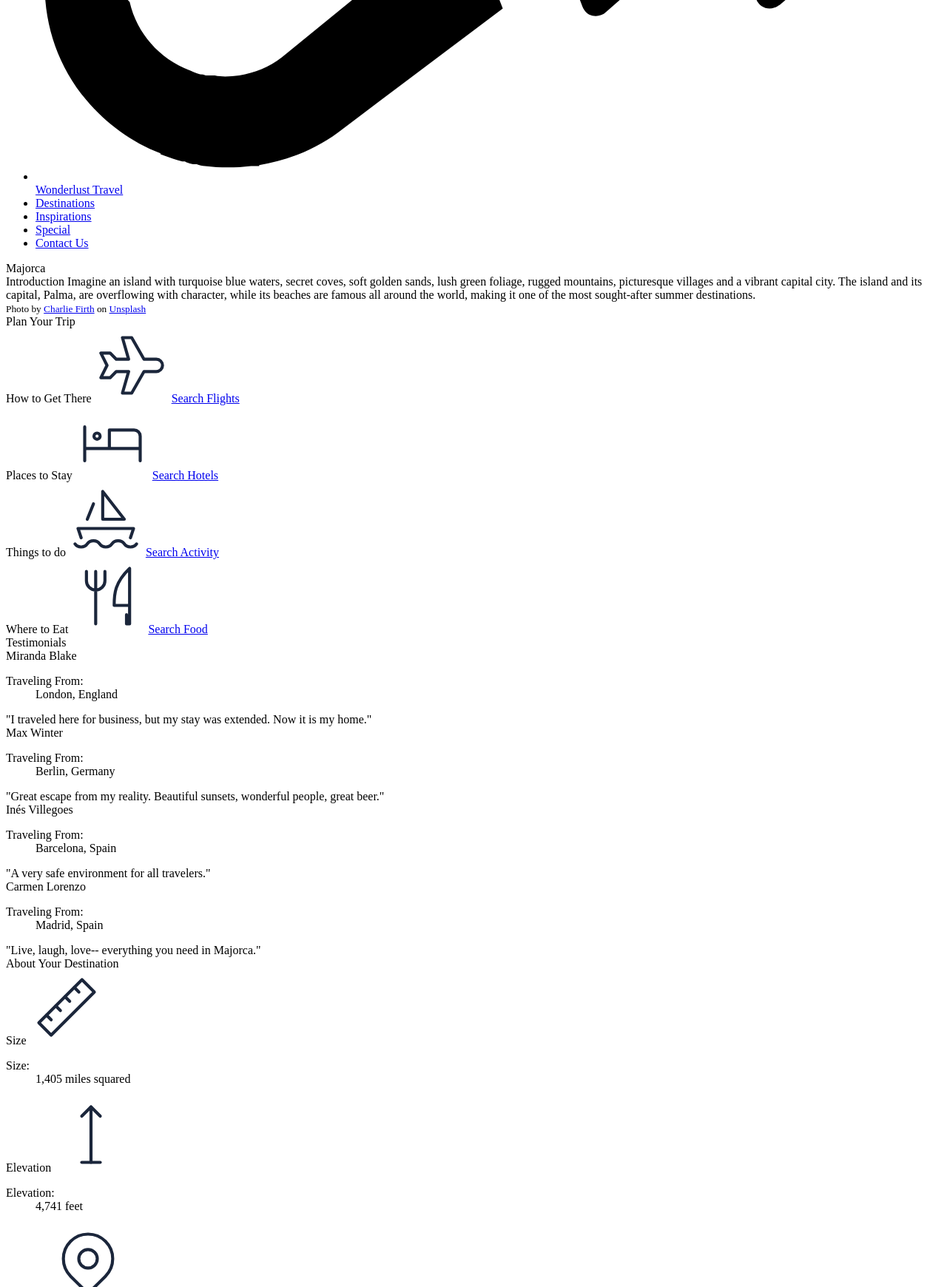
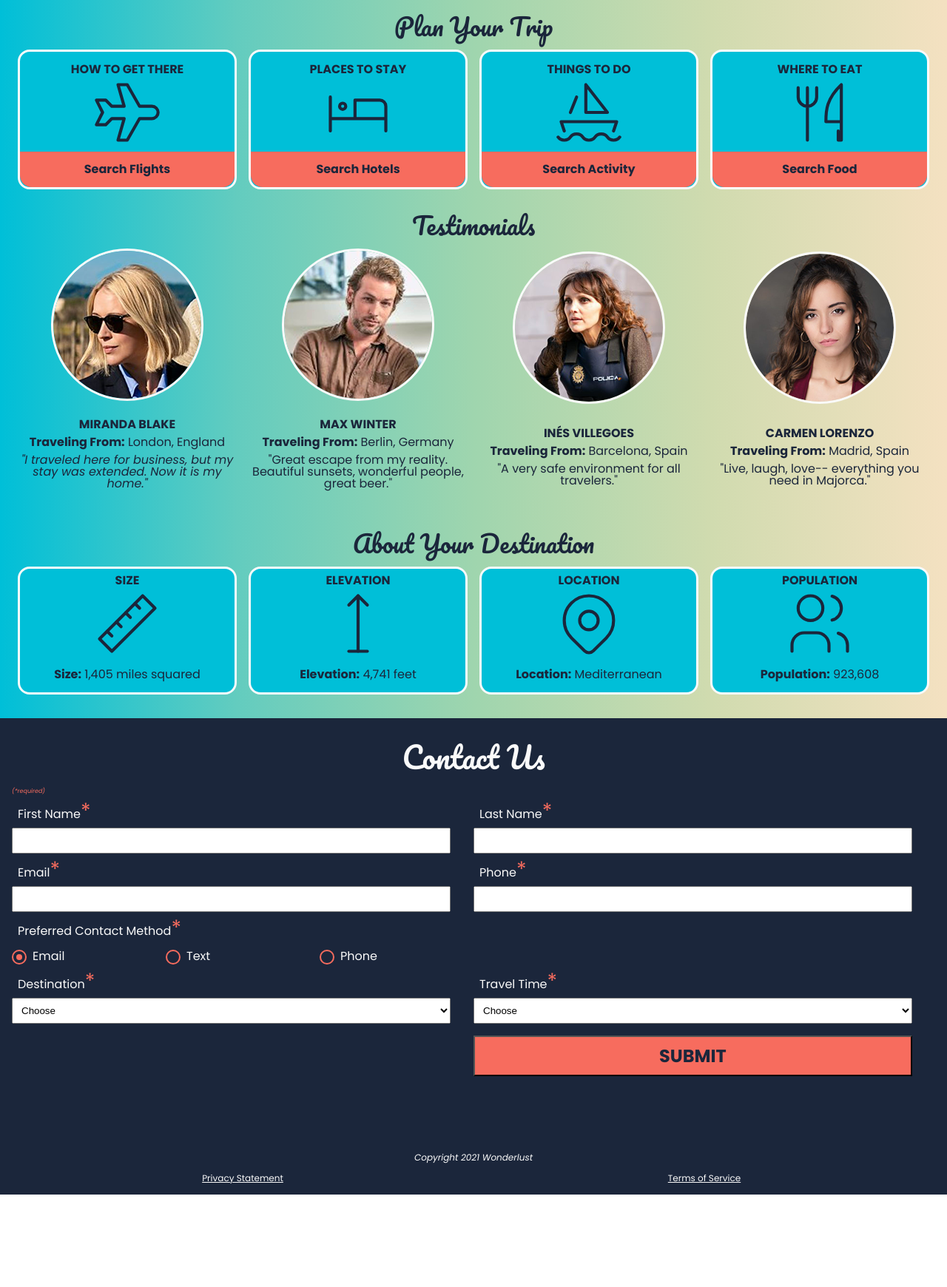
Before and after one commit to bflaner1/wonderlust, a plain HTML site: page index.html in a window 1280 px wide. Shown: the part 1060-2800 px from the top of the page at 74% size. After the commit the page ends 2675 px from the top, so only its background shows below. Drawn offline with Linux system fonts and the light colour scheme.

Commit message:
style implemented, semantics applied, code validated, no errors or warnings

```diff
--- a/index.html
+++ b/index.html
@@ -3,18 +3,19 @@
 <head>
     <meta charset="UTF-8">
     <meta name="viewport" content="width=device-width, initial-scale=1.0">
-
+    <link rel="stylesheet" href="styles.css">
     <title>Wonderlust Travel- Destination Majorca</title>
 </head>
 <body>
 
     <header>
-        Destination Majorca
-        Let Wonderlust Travel help you plan the trip of your dreams!
-        Specializing in unforgettable experiences, we offer curated trips to the breathtaking island of Majorca, a hidden gem in the Mediterranean. Whether you crave sun-drenched beaches, charming villages, or thrilling outdoor adventures, our expert team will craft the perfect itinerary tailored just for you.
+        <a href="#main" class="sr-only">Skip to "main content"</a>
+        <h1>Destination Majorca</h1>
+        <p>Let Wonderlust Travel help you plan the trip of your dreams!</p>
+        <p>Specializing in unforgettable experiences, we offer curated trips to the breathtaking island of Majorca, a hidden gem in the Mediterranean. Whether you crave sun-drenched beaches, charming villages, or thrilling outdoor adventures, our expert team will craft the perfect itinerary tailored just for you.</p>
     </header>
     <nav>
-        Main Navigation
+        <h2>Main Navigation</h2>
         <input type="checkbox" id="dropdown">
         <label for="dropdown"><span></span></label>
         <ul>
@@ -27,29 +28,27 @@
             <li><a href="#">Contact Us</a></li>
         </ul>
     </nav>
-    <main>
+    <main id="main">
         <article>
-            Majorca
+            <h2>Majorca</h2>
             <section id="intro">
-
-                Introduction
-                Imagine an island with turquoise blue waters, secret coves, soft golden sands, lush green foliage, rugged mountains, picturesque villages and a vibrant capital city. The island and its capital, Palma, are overflowing with character, while its beaches are famous all around the world, making it one of the most sought-after summer destinations.
+                <a href="#plan-your-trip" class="sr-only">Skip to "plan your trip"</a>
+                <h3>Introduction</h3>
+                <p>Imagine an island with turquoise blue waters, secret coves, soft golden sands, lush green foliage, rugged mountains, picturesque villages and a vibrant capital city. The island and its capital, Palma, are overflowing with character, while its beaches are famous all around the world, making it one of the most sought-after summer destinations.</p>
                 <div>
-                <!--Responsive Image for Art Direction
-                    images/majorca-beach-square-s.jpg
-                    images/majorca-beach-vertical-m.jpg
-                    images/majorca-beach-horizontal-l.jpg
-
-                    404px, 920px, 1280px
-                    -->
+                    <picture>
+                        <source media="(min-width: 1280px)" srcset="images/majorca-beach-horizontal-l.jpg">
+                        <source media="(min-width: 920px)" srcset="images/majorca-beach-vertical-m.jpg">
+                        <img src="images/majorca-beach-square-s.jpg" alt="Majorca Beach">
+                    </picture>
                     <small>Photo by <a href="https://unsplash.com/@charliefirth?utm_content=creditCopyText&utm_medium=referral&utm_source=unsplash">Charlie Firth</a> on <a href="https://unsplash.com/photos/sea-waves-crashing-on-shore-during-sunset-HQJIQjXq1HI?utm_content=creditCopyText&utm_medium=referral&utm_source=unsplash">Unsplash</a></small>
                 </div>
             </section>
             <section id="plan-your-trip">
-                Plan Your Trip
-
+                <h3>Plan Your Trip</h3>
+                <a href="#testimonials" class="sr-only">Skip to "testimonials"</a>
                 <section class="plan">
-                    How to Get There
+                    <h4>How to Get There</h4>
                     <svg xmlns="http://www.w3.org/2000/svg" class="icon icon-tabler icon-tabler-plane" width="100" height="100" viewBox="0 0 24 24" stroke-width="1" stroke="#1B263B" fill="none" stroke-linecap="round" stroke-linejoin="round">
                         <path stroke="none" d="M0 0h24v24H0z" fill="none"/>
                         <path d="M16 10h4a2 2 0 0 1 0 4h-4l-4 7h-3l2 -7h-4l-2 2h-3l2 -4l-2 -4h3l2 2h4l-2 -7h3z" />
@@ -57,7 +56,7 @@
                     <a href="#" title="Search for flights">Search Flights</a>
                 </section>
                 <section class="plan">
-                    Places to Stay
+                    <h4>Places to Stay</h4>
                     <svg xmlns="http://www.w3.org/2000/svg" class="icon icon-tabler icon-tabler-bed" width="100" height="100" viewBox="0 0 24 24" stroke-width="1" stroke="#1B263B" fill="none" stroke-linecap="round" stroke-linejoin="round">
                         <path stroke="none" d="M0 0h24v24H0z" fill="none"/>
                         <path d="M3 7v11m0 -4h18m0 4v-8a2 2 0 0 0 -2 -2h-8v6" />
@@ -66,7 +65,7 @@
                     <a href="#" title="Search for Hotels">Search Hotels</a>
                 </section>
                 <section class="plan">
-                    Things to do
+                    <h4>Things to do</h4>
                     <svg xmlns="http://www.w3.org/2000/svg" class="icon icon-tabler icon-tabler-sailboat" width="100" height="100" viewBox="0 0 24 24" stroke-width="1" stroke="#1B263B" fill="none" stroke-linecap="round" stroke-linejoin="round">
                         <path stroke="none" d="M0 0h24v24H0z" fill="none"/>
                         <path d="M2 20a2.4 2.4 0 0 0 2 1a2.4 2.4 0 0 0 2 -1a2.4 2.4 0 0 1 2 -1a2.4 2.4 0 0 1 2 1a2.4 2.4 0 0 0 2 1a2.4 2.4 0 0 0 2 -1a2.4 2.4 0 0 1 2 -1a2.4 2.4 0 0 1 2 1a2.4 2.4 0 0 0 2 1a2.4 2.4 0 0 0 2 -1" />
@@ -77,7 +76,7 @@
                     <a href="#" title="Search for Activities">Search Activity</a>
                 </section>
                 <section class="plan">
-                    Where to Eat
+                    <h4>Where to Eat</h4>
                     <svg xmlns="http://www.w3.org/2000/svg" class="icon icon-tabler icon-tabler-tools-kitchen-2" width="100" height="100" viewBox="0 0 24 24" stroke-width="1" stroke="#1B263B" fill="none" stroke-linecap="round" stroke-linejoin="round">
                         <path stroke="none" d="M0 0h24v24H0z" fill="none"/>
                         <path d="M19 3v12h-5c-.023 -3.681 .184 -7.406 5 -12zm0 12v6h-1v-3m-10 -14v17m-3 -17v3a3 3 0 1 0 6 0v-3" />
@@ -86,33 +85,35 @@
                 </section>
             </section>
             <section id="testimonials">
-                Testimonials
-
+                <h3>Testimonials</h3>
+                <a href="#about-your-destination" class="sr-only">Skip to "about your destination"</a>
                 <section>
-                    <!--Responsive Image for resolution switching
-                        images/miranda-blake-L.png"
-                        images/miranda-blake-S.png 404w
-                        images/miranda-blake-M.png 920w
-                        images/miranda-blake-L.png 1280w
-                    -->
+                        <img srcset="images/miranda-blake-S.png 404w,
+                                images/miranda-blake-M.png 920w,
+                                images/miranda-blake-L.png 1280w"
+                            sizes="(min-width: 404px) 100vw,
+                                (min-width: 920px) 50vw,
+                                (min-width: 1280px) 25vw"
+                            src="images/miranda-blake-L.png" alt="Miranda Blake">
                         <div>
-                        Miranda Blake
+                        <h4>Miranda Blake</h4>
                         <dl>
                             <dt>Traveling From:</dt>
                             <dd>London, England</dd>
                         </dl>
-                        "I traveled here for business, but my stay was extended. Now it is my home."
+                        <q>"I traveled here for business, but my stay was extended. Now it is my home."</q>
                     </div>
                 </section>
                 <section>
-                    <!--Responsive Image for resolution switching
-                        images/max-winter-L.png
-                        images/max-winter-S.png 404w
-                        images/max-winter-M.png 920w
-                        images/max-winter-L.png 1280w
-                    -->
+                        <img srcset="images/max-winter-S.png 404w,
+                                images/max-winter-M.png 920w,
+                                images/max-winter-L.png 1280w"
+                            sizes="(min-width: 404px) 100vw,
+                                (min-width: 920px) 50vw,
+                                (min-width: 1280px) 25vw"
+                            src="images/max-winter-L.png" alt="ax Winter">
                         <div>
-                        Max Winter
+                        <h4>Max Winter</h4>
                         <dl>
                             <dt>Traveling From:</dt>
                             <dd>Berlin, Germany</dd>
@@ -121,14 +122,15 @@
                     </div>
                 </section>
                 <section>
-                    <!--Responsive Image for resolution switching
-                        images/ines-villegoes-L.png
-                        images/ines-villegoes-S.png 404w
-                        images/ines-villegoes-M.png 920w
-                        images/ines-villegoes-L.png 1280w
-                    -->
+                        <img srcset="images/ines-villegoes-S.png 404w,
+                                images/ines-villegoes-M.png 920w,
+                                images/ines-villegoes-L.png 1280w"
+                            sizes="(min-width: 404px) 100vw,
+                                (min-width: 920px) 50vw,
+                                (min-width: 1280px) 25vw"
+                            src="images/ines-villegoes-L.png" alt="Inés Villegoes">
                     <div>
-                        Inés Villegoes
+                        <h4>Inés Villegoes</h4>
                         <dl>
                             <dt>Traveling From:</dt>
                             <dd>Barcelona, Spain</dd>
@@ -137,14 +139,15 @@
                     </div>
                 </section>
                 <section>
-                    <!--Responsive Image for resolution switching
-                        images/carmen-lorenzo-L.png
-                        images/carmen-lorenzo-S.png 404w
-                        images/carmen-lorenzo-M.png 920w
-                        images/carmen-lorenzo-L.png 1280w
-                    -->
+                        <img srcset="images/carmen-lorenzo-S.png 404w,
+                                images/carmen-lorenzo-M.png 920w,
+                                images/carmen-lorenzo-L.png 1280w"
+                            sizes="(min-width: 404px) 100vw,
+                                (min-width: 920px) 50vw,
+                                (min-width: 1280px) 25vw"
+                            src="images/carmen-lorenzo-L.png" alt="Carmen Lorenzo">
                         <div>
-                        Carmen Lorenzo
+                        <h4>Carmen Lorenzo</h4>
                         <dl>
                             <dt>Traveling From:</dt>
                             <dd>Madrid, Spain</dd>
@@ -154,10 +157,10 @@
                 </section>
             </section>
             <section id="about-your-destination">
-                About Your Destination
-
+                <h3>About Your Destination</h3>
+                <a href="#contact-us" class="sr-only">Skip to "contact us"</a>
                 <section>
-                    Size
+                    <h4>Size</h4>
                     <svg xmlns="http://www.w3.org/2000/svg" class="icon icon-tabler icon-tabler-ruler-2" width="100" height="100" viewBox="0 0 24 24" stroke-width="1" stroke="#1B263B" fill="none" stroke-linecap="round" stroke-linejoin="round">
                         <path stroke="none" d="M0 0h24v24H0z" fill="none"/>
                         <path d="M17 3l4 4l-14 14l-4 -4z" />
@@ -172,7 +175,7 @@
                     </dl>
                 </section>
                 <section>
-                    Elevation
+                    <h4>Elevation</h4>
                     <svg xmlns="http://www.w3.org/2000/svg" class="icon icon-tabler icon-tabler-arrow-top-bar" width="100" height="100" viewBox="0 0 24 24" stroke-width="1" stroke="#1B263B" fill="none" stroke-linecap="round" stroke-linejoin="round">
                         <path stroke="none" d="M0 0h24v24H0z" fill="none"/>
                         <line x1="12" y1="21" x2="12" y2="3" />
@@ -185,7 +188,7 @@
                     </dl>
                 </section>
                 <section>
-                    Location
+                    <h4>Location</h4>
                     <svg xmlns="http://www.w3.org/2000/svg" class="icon icon-tabler icon-tabler-map-pin" width="100" height="100" viewBox="0 0 24 24" stroke-width="1" stroke="#1B263B" fill="none" stroke-linecap="round" stroke-linejoin="round">
                         <path stroke="none" d="M0 0h24v24H0z" fill="none"/>
                         <circle cx="12" cy="11" r="3" />
@@ -197,7 +200,7 @@
                     </dl>
                 </section>
                 <section>
-                    Population
+                    <h4>Population</h4>
                     <svg xmlns="http://www.w3.org/2000/svg" class="icon icon-tabler icon-tabler-users" width="100" height="100" viewBox="0 0 24 24" stroke-width="1" stroke="#1B263B" fill="none" stroke-linecap="round" stroke-linejoin="round">
                         <path stroke="none" d="M0 0h24v24H0z" fill="none"/>
                         <circle cx="9" cy="7" r="4" />
@@ -215,70 +218,83 @@
     </main>
     <footer>
         <section id="contact-us">
-            Contact Us <span id="required">(*required)</span>
-
+            <h2>Contact Us</h2> <span id="required">(*required)</span>
+            <form>
                 <div>
-                    <label>First Name<span>*</span></label>
-                    <input>
+                    <label for="first_name">First Name<span>*</span></label>
+                    <input type="text" name="first_name" class="form-con" id="first_name" required>
                 </div>
                 <div>
-                    <label>Last Name<span>*</span></label>
-                    <input>
+                    <label for="last_name">Last Name<span>*</span></label>
+                    <input type="text" name="last_name" id="last_name" required>
                 </div>
                 <div>
-                    <label>Email<span>*</span></label>
-                    <input>
+                    <label for="email">Email<span>*</span></label>
+                    <input type="email" name="email" id="email" required>
                 </div>
                 <div>
-                    <label>Phone<span>*</span></label>
-                    <input>
+                    <label for="phone">Phone<span>*</span></label>
+                    <input type="tel" name="phone" id="phone" required>
                 </div>
                 <fieldset id="preferred-contact">
-                <legend>Preferred Contact Method<span>*</span></legend>
+                    <legend>Preferred Contact Method<span>*</span></legend>
                     <div>
-                        <input>
-                        <label>Email</label>
+                        <input type="radio"
+                            name="contact-pref"
+                            id="contact-email"
+                            value="contact-email"
+                            checked
+                            required>
+                        <label for="contact-email">Email</label>
                     </div>
                     <div>
-                        <input>
-                        <label>Text</label>
+                        <input type="radio"
+                            name="contact-pref"
+                            id="contact-text"
+                            value="contact-text"
+                            required>
+                        <label for="contact-text">Text</label>
                     </div>
                     <div>
-                        <input>
+                        <input type="radio"
+                            name="contact-pref"
+                            id="contact-phone"
+                            value="contact-phone"
+                            required>
                         <label>Phone</label>
                     </div>
                 </fieldset>
                 <fieldset id="destination">
                     <legend>Destination<span>*</span></legend>
-                    <select id="select-destination">
-                        <option>Choose</option>
-                        <option>Barcelona</option>
-                        <option>Granada</option>
-                        <option>Ibiza</option>
-                        <option>Madrid</option>
-                        <option>Majorca</option>
-                        <option>Seville</option>
-                        <option>Tenerife</option>
-                        <option>Valencia</option>
-                        <option>Other</option>
+                    <select id="select-destination" required>
+                        <option value="">Choose</option>
+                        <option value="Barcelona">Barcelona</option>
+                        <option value="Grenada">Granada</option>
+                        <option value="Ibiza">Ibiza</option>
+                        <option value="Madrid">Madrid</option>
+                        <option value="Majorca">Majorca</option>
+                        <option value="Seville">Seville</option>
+                        <option value="Tenerife">Tenerife</option>
+                        <option value="Valencia">Valencia</option>
+                        <option value="Other">Other</option>
                     </select>
                 </fieldset>
                 <fieldset id="travelTime">
                     <legend>Travel Time<span>*</span></legend>
-                    <select id="select-travel-time">
-                        <option>Choose</option>
-                        <option>Fall</option>
-                        <option>Winter</option>
-                        <option>Spring</option>
-                        <option>Summer</option>
-                        <option>Flexible</option>
+                    <select id="select-travel-time" required>
+                        <option value="">Choose</option>
+                        <option value="Fall">Fall</option>
+                        <option value="Winter">Winter</option>
+                        <option value="Spring">Spring</option>
+                        <option value="Summer">Summer</option>
+                        <option value="Flexible">Flexible</option>
                     </select>
                 </fieldset>
-                <input>
-
+                <input type="submit" id="submit" value="Submit">
+            </form>
         </section>
         <section id="legal">
-            Legal
+            <h2>Legal</h2>
             <small>Copyright 2021 Wonderlust</small>
             <a href="#">Privacy Statement</a>
             <a href="#">Terms of Service</a>
```
